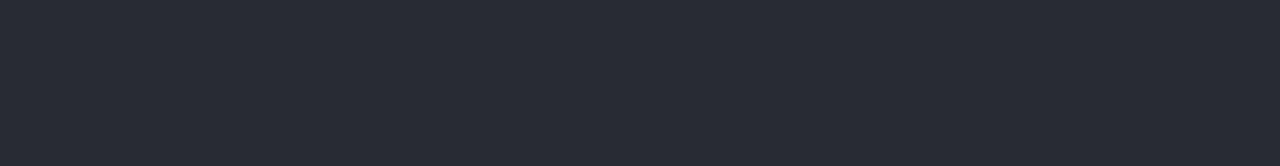
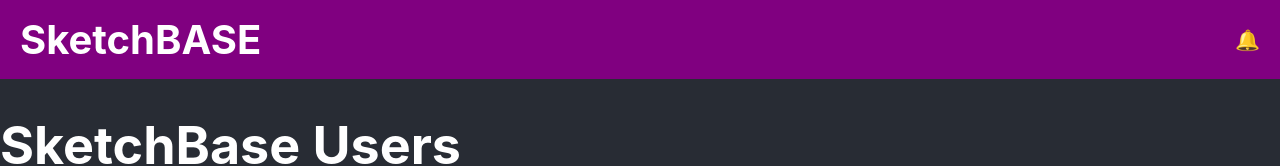
Before and after one commit to ZaarafA/SketchBASE-client, a React (Create React App) app in the folder sketchbase-client/: page / in a window 1280 px wide. Shown: the top 166 px of the page. Built offline with nearby package versions, Linux system fonts and the light colour scheme; no server answers.

Commit message:
Header Component

```diff
--- a/sketchbase-client/src/App.css
+++ b/sketchbase-client/src/App.css
@@ -3,8 +3,27 @@ body {
   min-height: 100vh;
   display: flex;
   flex-direction: column;
-  align-items: center;
-  justify-content: center;
   font-size: calc(10px + 2vmin);
   color: white;
 }
+
+
+/* ##### COMPONENTS ##### */
+
+/* HEADER COMPONENT */
+.header {
+  background-color: purple;
+  color: white;
+  display: flex;
+  justify-content: space-between;
+  align-items: center;
+  padding: 15px 20px;
+  font-size: 20px;
+}
+.title {
+  margin: 0;
+}
+.notifications {
+  margin: 0;
+  cursor: pointer;
+}
--- a/sketchbase-client/src/Header.js
+++ b/sketchbase-client/src/Header.js
@@ -1,17 +1,13 @@
 import React from "react";
-import { Link } from "react-router-dom";
+import "./App.css";
 
 const Header = () => {
     return (
-        <div style={styles.header}>
+        <div className="header">
+            <h1 className="title">SketchBASE</h1>
+            <p className="notifications">🔔</p>
         </div>
     );
 };
 
-const styles = {
-    header: {
-        background_color: "red",
-    }
-};
-
 export default Header;
--- a/sketchbase-client/src/Home.js
+++ b/sketchbase-client/src/Home.js
@@ -1,5 +1,6 @@
 import React, { useEffect, useState } from "react";
 import { Link } from "react-router-dom";
+import Header from "./Header";
 
 const Home = () => {
   const [users, setUsers] = useState([]);
@@ -13,6 +14,7 @@ const Home = () => {
 
   return (
     <div>
+      <Header/>
       <h1>SketchBase Users</h1>
       <ul>
         {users.map((user) => (
```
